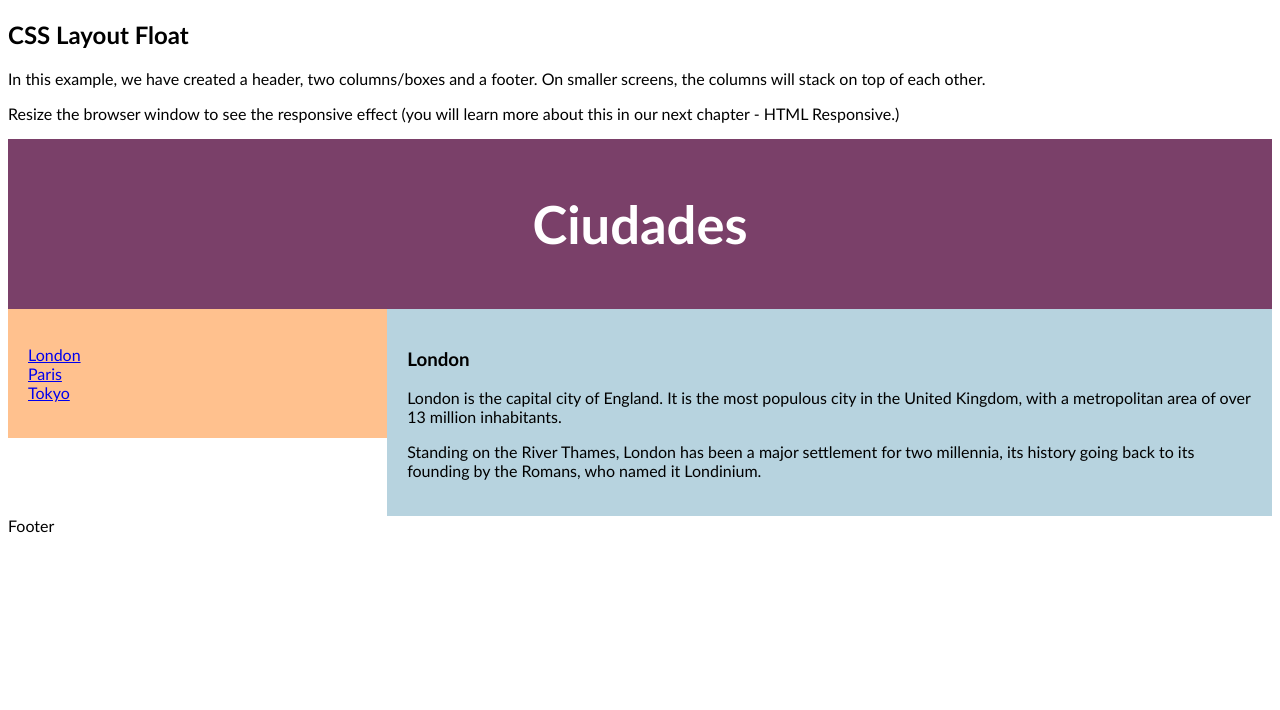
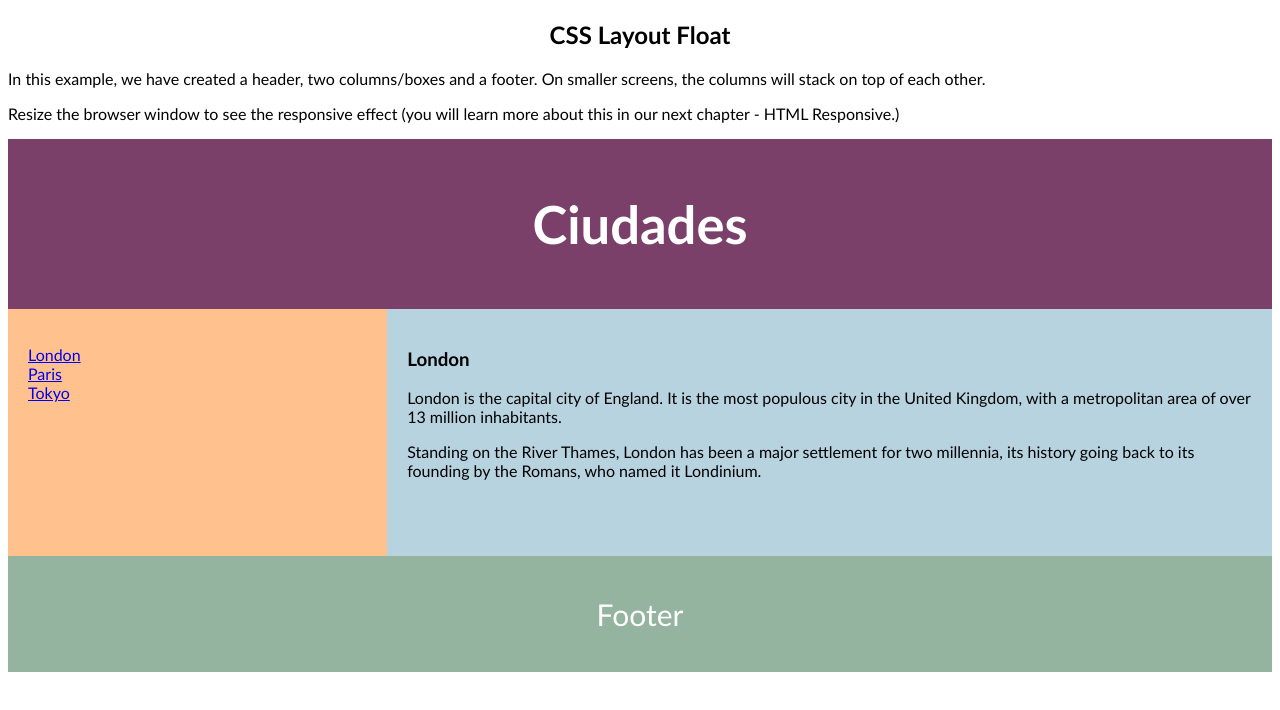
Before and after one commit to ronytacodev/javascript-intermedio, a plain HTML site: page 11_pruebas/6_css grid layout/index.html in a window 1280 px wide. Drawn offline with Linux system fonts and the light colour scheme.

Commit message:
2 css grid final

```diff
--- a/11_pruebas/6_css grid layout/estilos.css
+++ b/11_pruebas/6_css grid layout/estilos.css
@@ -4,6 +4,10 @@
 
 body{
     font-family: 'Trebuchet MS', 'Lucida Sans Unicode', 'Lucida Grande', 'Lucida Sans', Arial, sans-serif;
+}
+
+body h2{
+    text-align: center;
 }
 
 /*style the header*/
@@ -17,10 +21,11 @@ header{
 
 /*Create two columns next to each other*/
 nav{
+    float: left;
     background: #FFC18E;
     padding: 20px;
-    float: left;
     width: 30%;
+    height: 247px;
 }
 
 /*Styling the list inside the menu*/
@@ -34,4 +39,29 @@ article{
     padding: 20px;
     width: 70%;
     background-color: #B7D3DF;
+    height: 247px;
 }
+
+
+section::after {
+    content: "";
+    display: table;
+    clear: both;
+}
+
+/*Styling the footer*/
+footer {
+    background-color: #94B49F;
+    padding:10px;
+    text-align: center;
+    color: white;
+    font-size: 30px;
+}
+
+/*Responsive design*/
+@media (max-width: 600px) {
+    nav, article{
+        width: 100%;
+        height: auto;
+    }
+}
```
